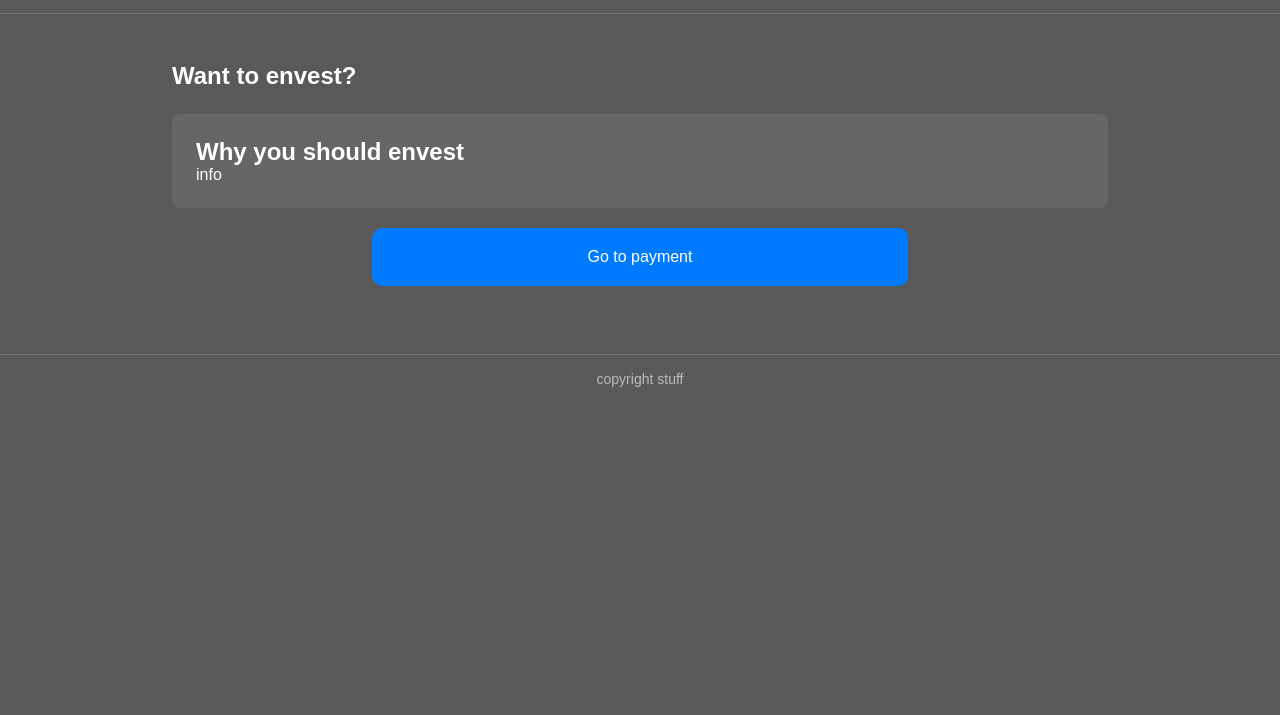
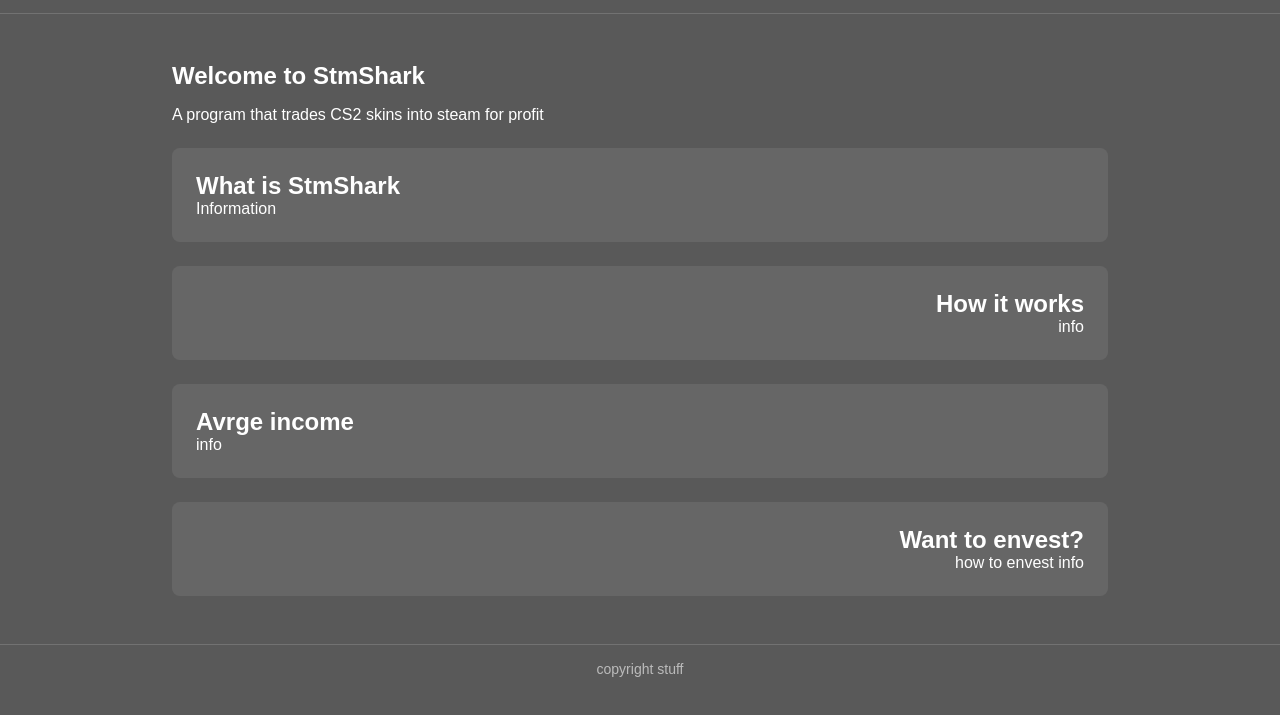
Before and after one commit to 2321564369/asdwaqdf, a plain HTML site: page index.html in a window 1280 px wide. Shown: the part 59-774 px from the top of the page. Drawn offline with Linux system fonts and the light colour scheme.

Commit message:
Update index.html

```diff
--- a/index.html
+++ b/index.html
@@ -116,7 +116,7 @@
 
     <main>
       <!-- Page 1: Home -->
-      <section id="home" class="">
+      <section id="home" class="active">
         <h1>Welcome to StmShark</h1>
         <p>A program that trades CS2 skins into steam for profit</p>
 
@@ -136,7 +136,7 @@
         </div></section>
 
       <!-- Page 2: Markets -->
-      <section id="envest" class="active">
+      <section id="envest" class="">
         <h1>Want to envest?</h1>
         <p></p>
 
@@ -164,4 +164,5 @@
 
 
 
+
 </body></html>
```
